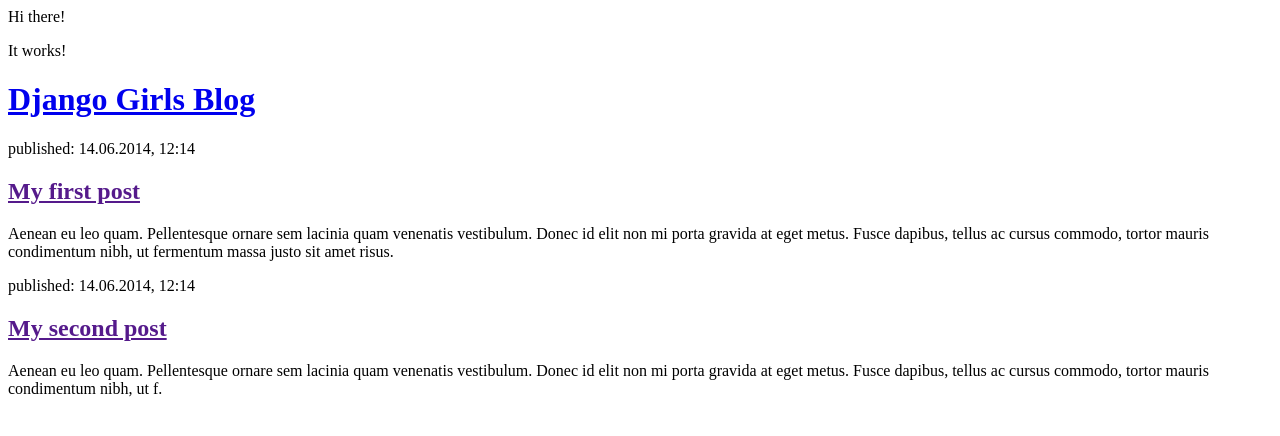
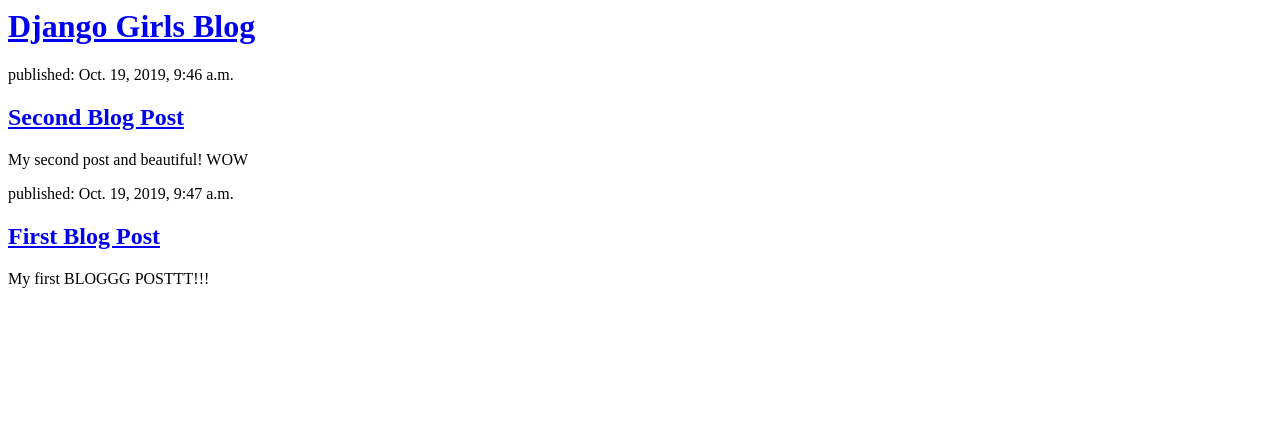
Before and after one commit to Saragjini/sara_blog, a Django app: page / in a window 1280 px wide. Shown: the top 436 px of the page. Run offline with Django 3.2, Linux system fonts and the light colour scheme; data comes from the database, SQL or seed files in the repository.

Commit message:
Added template and view for post detail

```diff
--- a/blog/models.py
+++ b/blog/models.py
@@ -3,7 +3,7 @@
 from django.utils import timezone
 
 
-class Post(models.Model):
+class Post(models.Model):    #per te modifikuar databasen shtojme klasa te reja
     author = models.ForeignKey(settings.AUTH_USER_MODEL, on_delete=models.CASCADE)
     title = models.CharField(max_length=200)
     text = models.TextField()
--- /dev/null
+++ b/blog/templates/blog/base.html
@@ -0,0 +1,17 @@
+<head>
+    <title>Sara's blog</title>
+</head>
+
+<body>
+    <div>
+        <h1><a href="{% url 'post_list' %}">Django Girls Blog</a></h1>
+    </div>
+    <div>
+        <div>
+            <div>
+            {% block content %}
+            {% endblock %}
+            </div>
+        </div>
+    </div>
+</body>
--- a/blog/templates/blog/post_list.html
+++ b/blog/templates/blog/post_list.html
@@ -1,24 +1,12 @@
-<html>
-    <head>
-        <title>Sara's blog</title>
-    </head>
-    <body>
-        <p>Hi there!</p>
-        <p>It works!</p>
-        <div>
-            <h1><a href="/">Django Girls Blog</a></h1>
-        </div>
+{% extends 'blog/base.html' %}
 
-        <div>
-            <p>published: 14.06.2014, 12:14</p>
-            <h2><a href="">My first post</a></h2>
-            <p>Aenean eu leo quam. Pellentesque ornare sem lacinia quam venenatis vestibulum. Donec id elit non mi porta gravida at eget metus. Fusce dapibus, tellus ac cursus commodo, tortor mauris condimentum nibh, ut fermentum massa justo sit amet risus.</p>
-        </div>
-
-        <div>
-            <p>published: 14.06.2014, 12:14</p>
-            <h2><a href="">My second post</a></h2>
-            <p>Aenean eu leo quam. Pellentesque ornare sem lacinia quam venenatis vestibulum. Donec id elit non mi porta gravida at eget metus. Fusce dapibus, tellus ac cursus commodo, tortor mauris condimentum nibh, ut f.</p>
-        </div>
-    </body>
-</html>
+    {% block content %}
+        {% for post in posts %}
+        <!-- template tags ,rreshton postimet-->
+            <div>
+                <p>published: {{ post.published_date }}</p>
+                <h2><a href="{% url 'post_detail' pk=post.pk %}">{{ post.title }}</a></h2>
+                <p>{{ post.text|linebreaksbr }}</p>
+            </div>
+        {% endfor %}
+    {% endblock %}
--- a/blog/urls.py
+++ b/blog/urls.py
@@ -1,6 +1,8 @@
 from django.urls import path
 from . import views    #. eshte per te treguar folderin ne te cilin ndodhemi
 
+
 urlpatterns = [
     path('', views.post_list, name='post_list'),
+    path('post/<int:pk>/', views.post_detail, name='post_detail'),
 ]
--- a/blog/views.py
+++ b/blog/views.py
@@ -1,5 +1,12 @@
-from django.shortcuts import render   #render ben kalimin e kodit html ne python
+from django.shortcuts import render,get_object_or_404  #render ben ekstraktimin e te dhenave te db dhe html e shfaq ne python
+from .models import Post
 
 # Create your views here.
+
 def post_list(request):
-    return render(request, 'blog/post_list.html', {})
+    posts = Post.objects.order_by('-created_date')
+    return render(request, 'blog/post_list.html', {'posts': posts})
+
+def post_detail(request, pk):
+    post = get_object_or_404(Post, pk=pk) #funksioni perdoret per te kapur nje rresht nga db
+    return render(request, 'blog/post_detail.html', {'post': post})
```
Also changed, not shown: blog/templates/blog/post_detail.html (added, +13 -0 lines).
